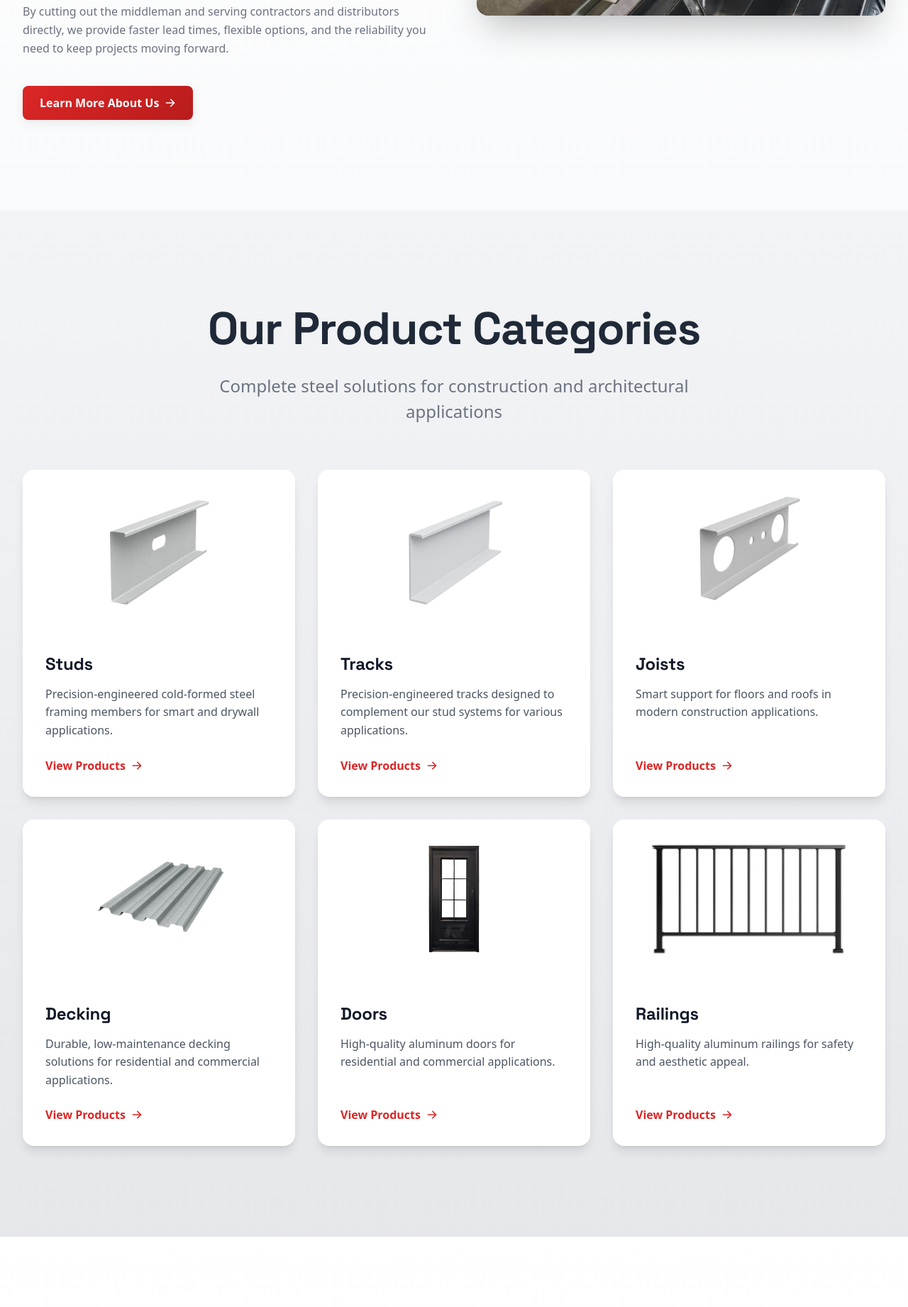
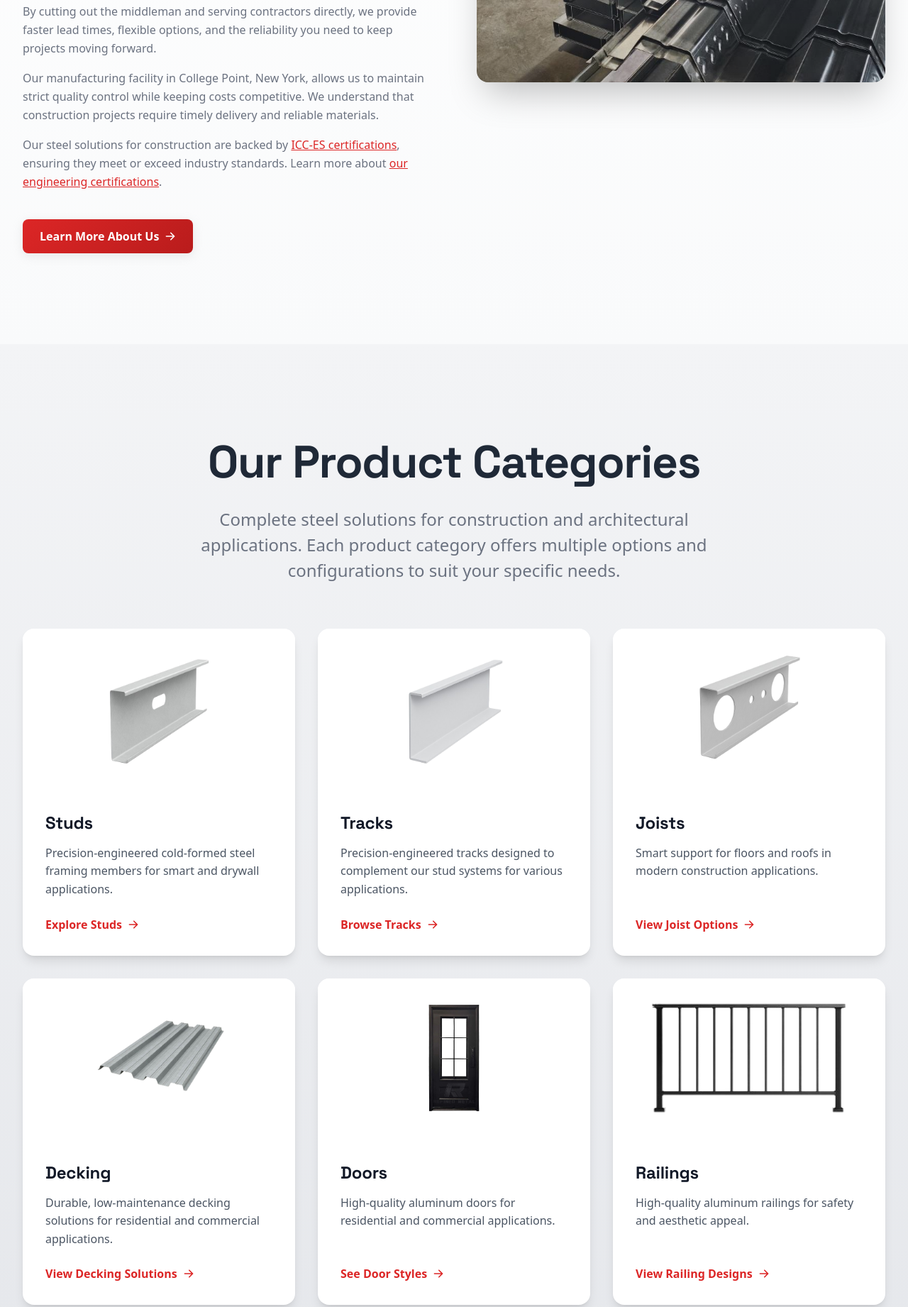
Before and after one commit to brandonlin04/refined-metal, a website: page index.html in a window 1280 px wide. Shown: the part 1497-3339 px from the top of the page at 71% size. Drawn offline with nearby package versions, Linux system fonts and the light colour scheme.

Commit message:
Fix SEO issues and improve content readability
- Shorten page title and meta description to optimal lengths
- Add charset encoding to HTTP headers
- Increase homepage content with better paragraph structure
- Fix duplicate anchor texts in product cards
- Add external links (ICC-ES) for better link structure
- Improve content readability with concise, well-spaced paragraphs
- Fix duplicate 'View Railing Designs' text

```diff
--- a/index.html
+++ b/index.html
@@ -3,7 +3,7 @@
 <head>
     <meta charset="UTF-8">
     <meta name="viewport" content="width=device-width, initial-scale=1.0">
-    <meta name="description" content="Refined Metal delivers high-quality steel solutions for construction including roll-formed studs, tracks, joists, decking, doors, and railings. New York-based manufacturer offering competitive prices and fast lead times for contractors and builders.">
+    <meta name="description" content="Refined Metal delivers high-quality steel solutions for construction including studs, tracks, joists, decking, doors, and railings. New York manufacturer with competitive prices.">
     <!-- Favicon -->
     <link rel="icon" type="image/png" href="images/common/rm-logo.png">
     <link rel="apple-touch-icon" href="images/common/rm-logo.png">
@@ -15,7 +15,7 @@
       gtag('js', new Date());
       gtag('config', 'AW-17512883426');
     </script>
-    <title>Steel Solutions for Construction | Refined Metal - Studs, Tracks, Joists & More</title>
+    <title>Steel Solutions for Construction | Refined Metal</title>
     <script src="https://cdn.tailwindcss.com"></script>
     <link href="https://unpkg.com/aos@2.3.1/dist/aos.css" rel="stylesheet">
     <script src="https://unpkg.com/aos@2.3.1/dist/aos.js"></script>
@@ -390,7 +390,13 @@
                         Refined Metal is a New York–based manufacturer delivering high-quality steel products at competitive prices. We specialize in roll-formed studs, tracks, joists, and decking, while also offering durable doors, railings, and custom solutions.
                     </p>
                     <p class="text-gray-500 mt-6 leading-relaxed">
-                        By cutting out the middleman and serving contractors and distributors directly, we provide faster lead times, flexible options, and the reliability you need to keep projects moving forward.
+                        By cutting out the middleman and serving contractors directly, we provide faster lead times, flexible options, and the reliability you need to keep projects moving forward.
+                    </p>
+                    <p class="text-gray-500 mt-4 leading-relaxed">
+                        Our manufacturing facility in College Point, New York, allows us to maintain strict quality control while keeping costs competitive. We understand that construction projects require timely delivery and reliable materials.
+                    </p>
+                    <p class="text-gray-500 mt-4 leading-relaxed">
+                        Our steel solutions for construction are backed by <a href="https://www.icc-es.org" target="_blank" rel="noopener noreferrer" class="text-red-600 hover:text-red-700 underline">ICC-ES certifications</a>, ensuring they meet or exceed industry standards. Learn more about <a href="icces-report.html" class="text-red-600 hover:text-red-700 underline">our engineering certifications</a>.
                     </p>
                     <div class="mt-10">
                         <a href="about.html" class="btn-primary inline-flex items-center px-6 py-3 text-base font-semibold rounded-lg" style="background: linear-gradient(135deg, #dc2626 0%, #b91c1c 100%); color: white; border: none;">
@@ -417,7 +423,7 @@
             <div class="text-center">
                 <h2 class="section-title">Our Product Categories</h2>
                 <p class="section-subtitle mt-6 max-w-3xl mx-auto">
-                    Complete steel solutions for construction and architectural applications
+                    Complete steel solutions for construction and architectural applications. Each product category offers multiple options and configurations to suit your specific needs.
                 </p>
             </div>
 
@@ -432,7 +438,7 @@
                             <h3 class="card-title text-gray-900">Studs</h3>
                             <p class="card-description text-gray-600 mt-3">Precision-engineered cold-formed steel framing members for smart and drywall applications.</p>
                             <div class="mt-6 flex items-center font-semibold text-red-600">
-                                <span>View Products</span>
+                                <span>Explore Studs</span>
                                 <svg class="ml-2 w-4 h-4" fill="currentColor" viewBox="0 0 20 20">
                                     <path fill-rule="evenodd" d="M10.293 3.293a1 1 0 011.414 0l6 6a1 1 0 010 1.414l-6 6a1 1 0 01-1.414-1.414L14.586 11H3a1 1 0 110-2h11.586l-4.293-4.293a1 1 0 010-1.414z" clip-rule="evenodd"></path>
                                 </svg>
@@ -449,7 +455,7 @@
                             <h3 class="card-title text-gray-900">Tracks</h3>
                             <p class="card-description text-gray-600 mt-3">Precision-engineered tracks designed to complement our stud systems for various applications.</p>
                             <div class="mt-6 flex items-center font-semibold text-red-600">
-                                <span>View Products</span>
+                                <span>Browse Tracks</span>
                                 <svg class="ml-2 w-4 h-4" fill="currentColor" viewBox="0 0 20 20">
                                     <path fill-rule="evenodd" d="M10.293 3.293a1 1 0 011.414 0l6 6a1 1 0 010 1.414l-6 6a1 1 0 01-1.414-1.414L14.586 11H3a1 1 0 110-2h11.586l-4.293-4.293a1 1 0 010-1.414z" clip-rule="evenodd"></path>
                                 </svg>
@@ -466,7 +472,7 @@
                             <h3 class="card-title text-gray-900">Joists</h3>
                             <p class="card-description text-gray-600 mt-3">Smart support for floors and roofs in modern construction applications.<br><br></p>
                             <div class="mt-6 flex items-center font-semibold text-red-600">
-                                <span>View Products</span>
+                                <span>View Joist Options</span>
                                 <svg class="ml-2 w-4 h-4" fill="currentColor" viewBox="0 0 20 20">
                                     <path fill-rule="evenodd" d="M10.293 3.293a1 1 0 011.414 0l6 6a1 1 0 010 1.414l-6 6a1 1 0 01-1.414-1.414L14.586 11H3a1 1 0 110-2h11.586l-4.293-4.293a1 1 0 010-1.414z" clip-rule="evenodd"></path>
                                 </svg>
@@ -483,7 +489,7 @@
                             <h3 class="card-title text-gray-900">Decking</h3>
                             <p class="card-description text-gray-600 mt-3">Durable, low-maintenance decking solutions for residential and commercial applications.</p>
                             <div class="mt-6 flex items-center font-semibold text-red-600">
-                                <span>View Products</span>
+                                <span>View Decking Solutions</span>
                                 <svg class="ml-2 w-4 h-4" fill="currentColor" viewBox="0 0 20 20">
                                     <path fill-rule="evenodd" d="M10.293 3.293a1 1 0 011.414 0l6 6a1 1 0 010 1.414l-6 6a1 1 0 01-1.414-1.414L14.586 11H3a1 1 0 110-2h11.586l-4.293-4.293a1 1 0 010-1.414z" clip-rule="evenodd"></path>
                                 </svg>
@@ -500,7 +506,7 @@
                             <h3 class="card-title text-gray-900">Doors</h3>
                             <p class="card-description text-gray-600 mt-3">High-quality aluminum doors for residential and commercial applications.<br><br></p>
                             <div class="mt-6 flex items-center font-semibold text-red-600">
-                                <span>View Products</span>
+                                <span>See Door Styles</span>
                                 <svg class="ml-2 w-4 h-4" fill="currentColor" viewBox="0 0 20 20">
                                     <path fill-rule="evenodd" d="M10.293 3.293a1 1 0 011.414 0l6 6a1 1 0 010 1.414l-6 6a1 1 0 01-1.414-1.414L14.586 11H3a1 1 0 110-2h11.586l-4.293-4.293a1 1 0 010-1.414z" clip-rule="evenodd"></path>
                                 </svg>
@@ -517,7 +523,7 @@
                             <h3 class="card-title text-gray-900">Railings</h3>
                             <p class="card-description text-gray-600 mt-3">High-quality aluminum railings for safety and aesthetic appeal.<br><br></p>
                             <div class="mt-6 flex items-center font-semibold text-red-600">
-                                <span>View Products</span>
+                                <span>View Railing Designs</span>
                                 <svg class="ml-2 w-4 h-4" fill="currentColor" viewBox="0 0 20 20">
                                     <path fill-rule="evenodd" d="M10.293 3.293a1 1 0 011.414 0l6 6a1 1 0 010 1.414l-6 6a1 1 0 01-1.414-1.414L14.586 11H3a1 1 0 110-2h11.586l-4.293-4.293a1 1 0 010-1.414z" clip-rule="evenodd"></path>
                                 </svg>
@@ -535,7 +541,7 @@
             <div class="text-center">
                 <h2 class="section-title text-gray-900">Product Resources</h2>
                 <p class="section-subtitle text-gray-600 mt-6 max-w-3xl mx-auto">
-                    Download our comprehensive product catalogs and identification guides
+                    Download our comprehensive product catalogs and identification guides. These resources provide detailed specifications, technical drawings, and product information to help you make informed decisions.
                 </p>
             </div>
 
--- a/server.js
+++ b/server.js
@@ -26,6 +26,7 @@ const contactLimiter = rateLimit({
 // Security middleware
 app.use((req, res, next) => {
   // Security headers
+  res.setHeader('Content-Type', 'text/html; charset=utf-8');
   res.setHeader('X-Content-Type-Options', 'nosniff');
   res.setHeader('X-Frame-Options', 'DENY');
   res.setHeader('X-XSS-Protection', '1; mode=block');
```
